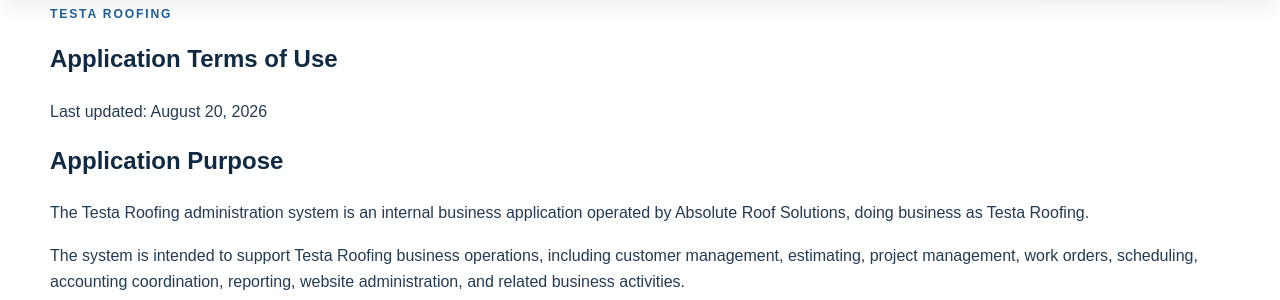
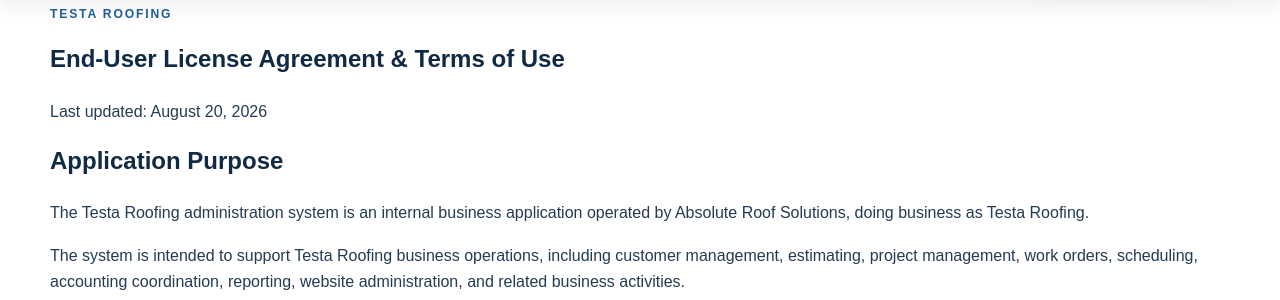
Before and after one commit to theperfectpoll-prog/testaroofing, a Flask app: page /terms in a window 1280 px wide. Shown: the part 137-437 px from the top of the page. Run offline with Flask 3, Linux system fonts and the light colour scheme; data comes from the database, SQL or seed files in the repository.

Commit message:
TERMS AND PRIVACY PAGES

```diff
--- a/templates/terms.html
+++ b/templates/terms.html
@@ -19,7 +19,7 @@
             </span>
 
             <h1>
-                Application Terms of Use
+                End-User License Agreement &amp; Terms of Use
             </h1>
 
             <p>
```
